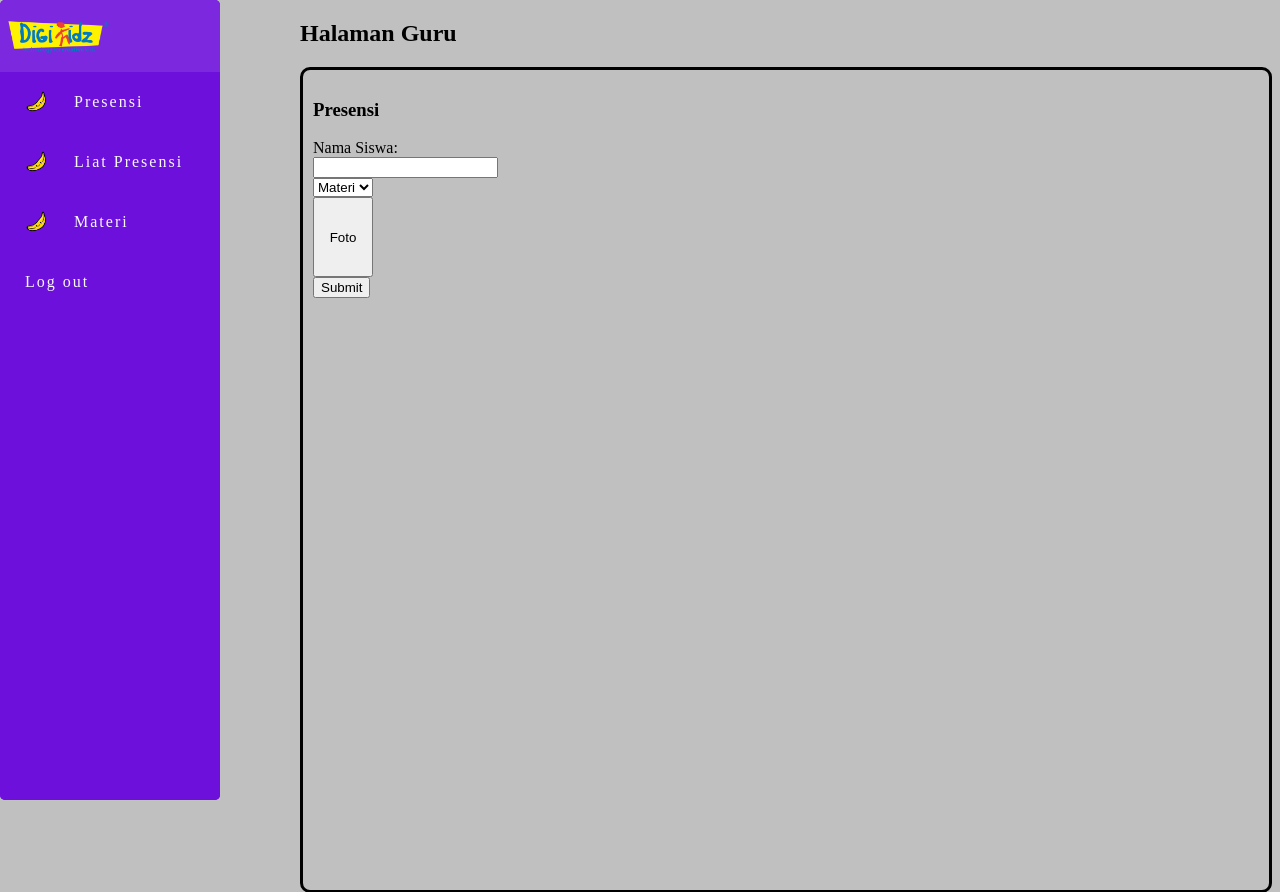
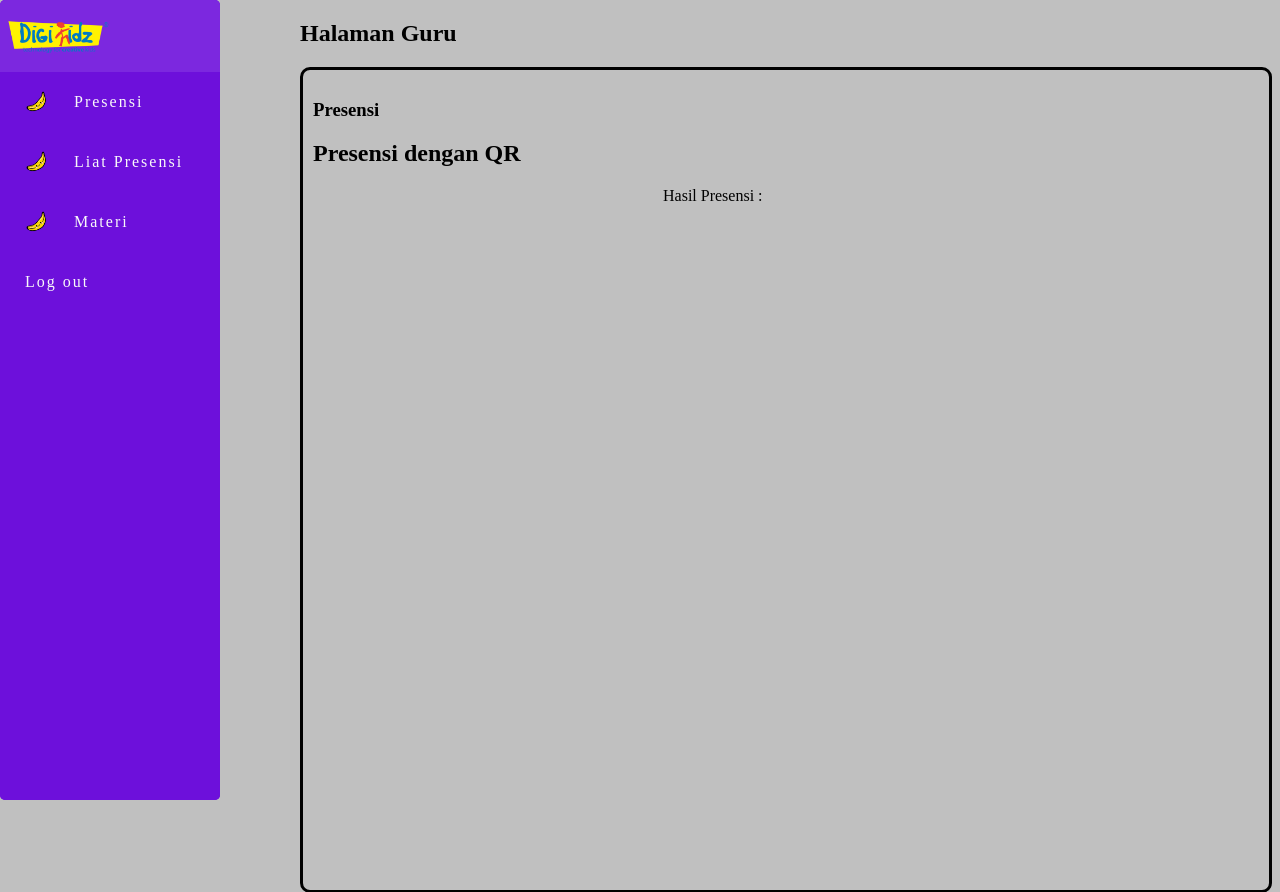
Before and after one commit to Epannjj/Digikidz, a PHP site: page /guru/guru.php in a window 1280 px wide. Shown: the top 892 px of the page. Run offline with PHP 8.4, Linux system fonts and the light colour scheme; some libraries are stand-ins or nearby versions.

Commit message:
update
gambungin qr ke menu guru

```diff
--- a/guru/guru.php
+++ b/guru/guru.php
@@ -4,6 +4,8 @@
 <head>
     <meta charset="UTF-8" />
     <meta name="viewport" content="width=device-width, initial-scale=1.0" />
+    <script src="https://unpkg.com/html5-qrcode/minified/html5-qrcode.min.js"></script>
+    <script src="../qrcode/html5-qrcode.min.js"></script>
     <title>Guru</title>
     <style>
         <?php
@@ -23,23 +25,8 @@
     </p>
     <section id="presensi">
         <h3>Presensi</h3>
-        <div class="formpresensi">
-            <form action="" method="post">
-                <label for="nama">Nama Siswa:</label><br>
-                <input type="text" id="nama" name="nama" required><br>
-                <!-- <label for="nama">Materi:</label><br>
-                <input type="text" id="nama" name="nama" required><br> -->
-                <select name="" id="">
-                    <option value="">Materi</option>
-                    <option value=""></option>
-                    <option value="">3</option>
-                    <option value="">3</option>
-                    <option value="">3</option>
-                </select><br>
-                <input type="button" value="Foto" style="width:60px;height: 80px;"><br>
-                <input type="button" value="Submit">
-            </form>
-        </div>
+        <?php include "../qrcode/scan.php";
+        ?>
     </section>
     <section id="liat">
         <h3>Hasil presensi </h3>
--- a/guru/sidebar.php
+++ b/guru/sidebar.php
@@ -7,7 +7,7 @@
         <nav class="sidebar-menu">
             <button>
                 <img src="../pisang.png" alt="a" srcset="">
-                <span><a>Presensi</a></span>
+                <span><a href="#presensi">Presensi</a></span>
             </button>
             <button>
                 <img src="../pisang.png" alt="a" srcset="">
--- a/qrcode/scan.php
+++ b/qrcode/scan.php
@@ -1,23 +1,15 @@
-<!DOCTYPE html>
-<html lang="en">
-
-<head>
-    <meta charset="UTF-8">
-    <title>QR Code Scanner with Camera</title>
-    <script src="https://unpkg.com/html5-qrcode/minified/html5-qrcode.min.js"></script>
-    <script src="html5-qrcode.min.js"></script>
+<script src="html5-qrcode.min.js"></script>
 
 </head>
 
 <body>
-    <h2>QR Code Scanner</h2>
-
-    <!-- Area Kamera -->
-    <div id="reader" style="width: 300px; height: 290px;"></div>
-
-    <!-- Area Hasil Scan -->
-    <div id="result">Hasil QR akan muncul di sini</div>
-
+    <h2>Presensi dengan QR</h2>
+    <div class="conten" style="display:flex;justify-content:flex-start;">
+        <!-- Area Kamera -->
+        <div id="reader" style="width: 300px; height: 290px;margin-right:50px;"></div>
+        <!-- Area Hasil Scan -->
+        <div id="result">Hasil Presensi :</div>
+    </div>
     <script>
         function onScanSuccess(decodedText, decodedResult) {
             console.log("QR Code Terbaca:", decodedText);
@@ -55,4 +47,3 @@
 </body>
 
 </html>
-s
```
Also changed, not shown: qrcode/generate_qr.php (+7 -7 lines), 1 other file.
